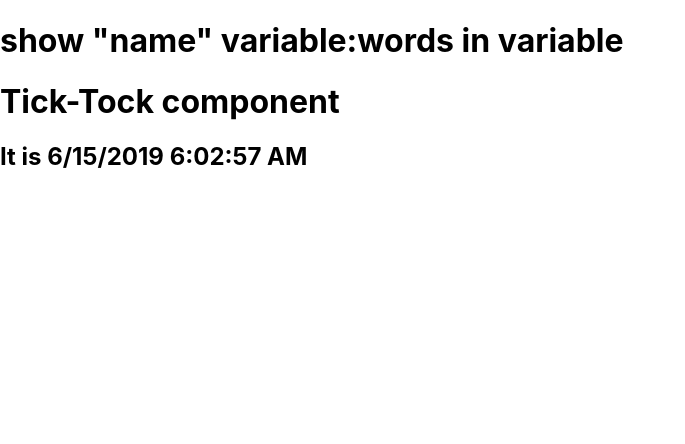
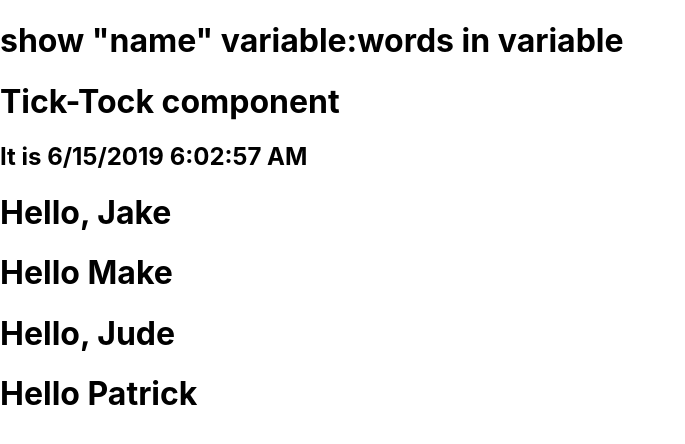
Before and after one commit to syukai/reactSandbox, a React (Create React App) app in the folder new-react-app/: page / in a window 1280 px wide. Shown: the top 444 px of the page, without its empty margins (0-685 px from the left). Built offline with nearby package versions, Linux system fonts and the light colour scheme.

Commit message:
react MainConcept 4 WelcomeComponent

```diff
--- a/new-react-app/public/index.html
+++ b/new-react-app/public/index.html
@@ -25,6 +25,8 @@
     <noscript>You need to enable JavaScript to run this app.</noscript>
     <div id="root"></div>
     <div id="tick-tock"></div>
+    <div id="welcome"></div>
+    <div id="welcomes"></div>
     <!--
       This HTML file is a template.
       If you open it directly in the browser, you will see an empty page.
--- a/new-react-app/src/index.js
+++ b/new-react-app/src/index.js
@@ -27,6 +27,52 @@ function tick() {
 
 setInterval(tick, 1000);
 
+function Welcome(props) {
+    return <h1>Hello {props.name}</h1>;
+}
+const welcomeElement = <Welcome name="Sara"></Welcome>;
+// ReactDOM.render(
+//     welcomeElement,
+//     document.getElementById('welcome')
+// )
+
+
+// this class has same meaning as previous function
+class WelcomeComponent extends React.Component {
+    render() {
+      return <h1>Hello, {this.props.name}</h1>;
+    }
+  }
+const welcomeClassElement = <WelcomeComponent name="Jake"></WelcomeComponent>;
+// ReactDOM.render(
+//     welcomeClassElement,
+//     document.getElementById('welcome-class')
+// )
+
+setInterval(() => {
+    let element;
+    if(new Date().getSeconds() % 2 === 0){
+        element = welcomeElement;
+    } else {
+        element = welcomeClassElement;
+    }
+    ReactDOM.render(
+        element,
+        document.getElementById('welcome')
+    );
+})
+
+ReactDOM.render(
+    <div>
+        <Welcome name="Make" />
+        <WelcomeComponent name="Jude" />
+        <Welcome name="Patrick" />
+    </div>,
+    document.getElementById('welcomes')
+);
+
+
+
 // ReactDOM.render(<App />, document.getElementById('root'));
 
 // If you want your app to work offline and load faster, you can change
```
